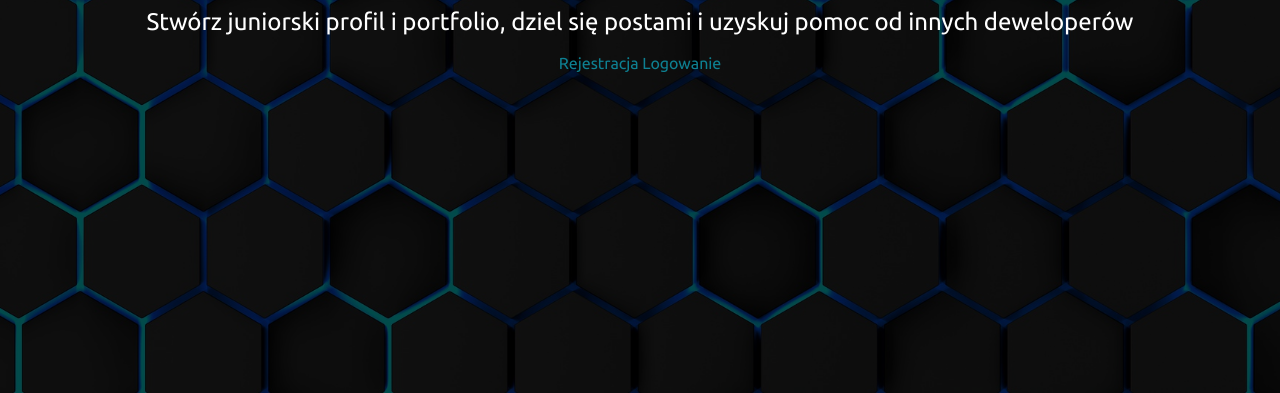
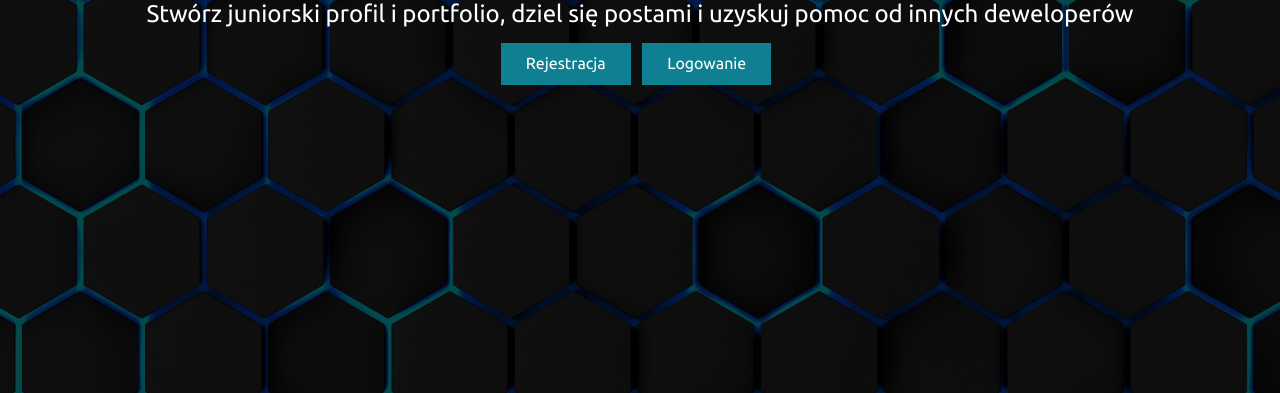
Before and after one commit to Elldrigar/Layout_for_Junior-Network, a website: page index.html in a window 1280 px wide. Shown: the part 407-800 px from the top of the page. Drawn offline with nearby package versions, Linux system fonts and the light colour scheme; files that its build step writes are made by us from their sources.

Commit message:
Import buttons component

```diff
--- a/sass/main.scss
+++ b/sass/main.scss
@@ -6,6 +6,7 @@
 @import "base/typography";
 @import "base/utilities";
 //COMPONENTS
+@import "components/buttons";
 @import "components/navbar";
 //PAGES
 @import "pages/landing";
```
